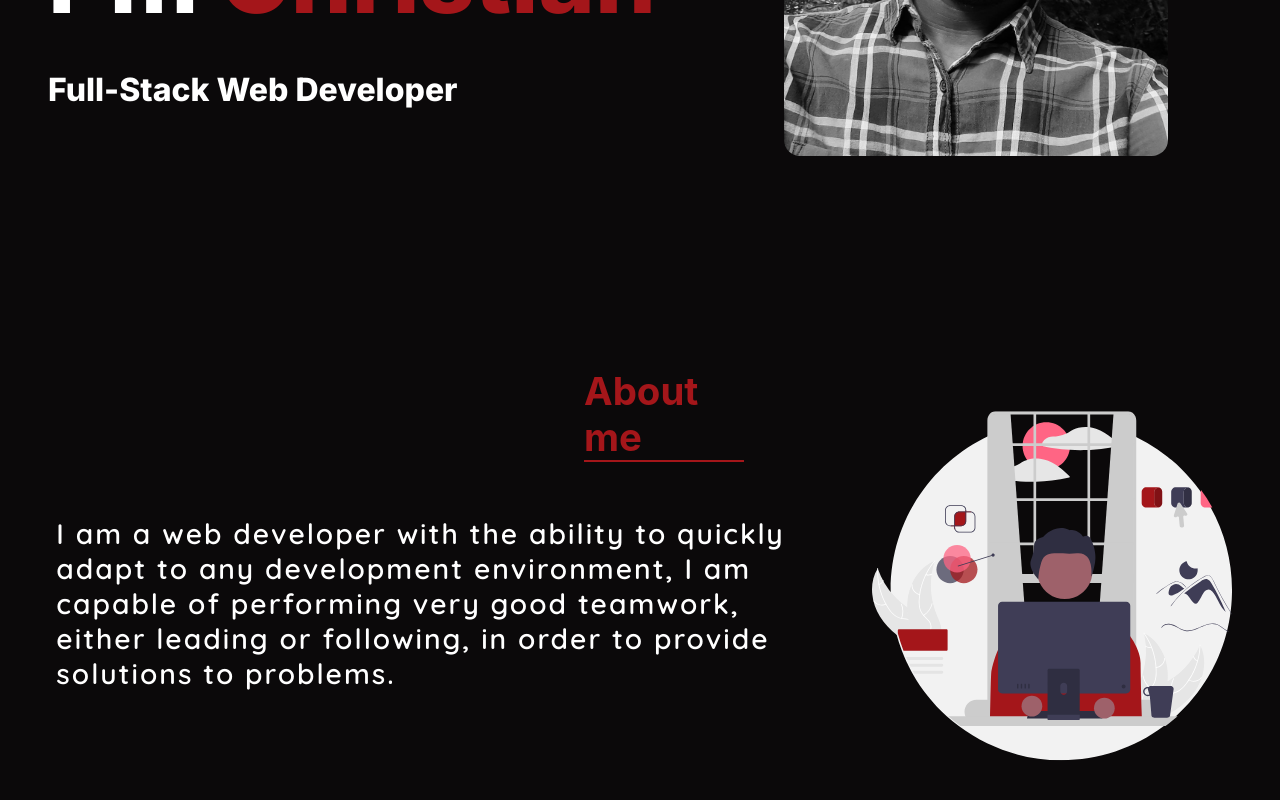
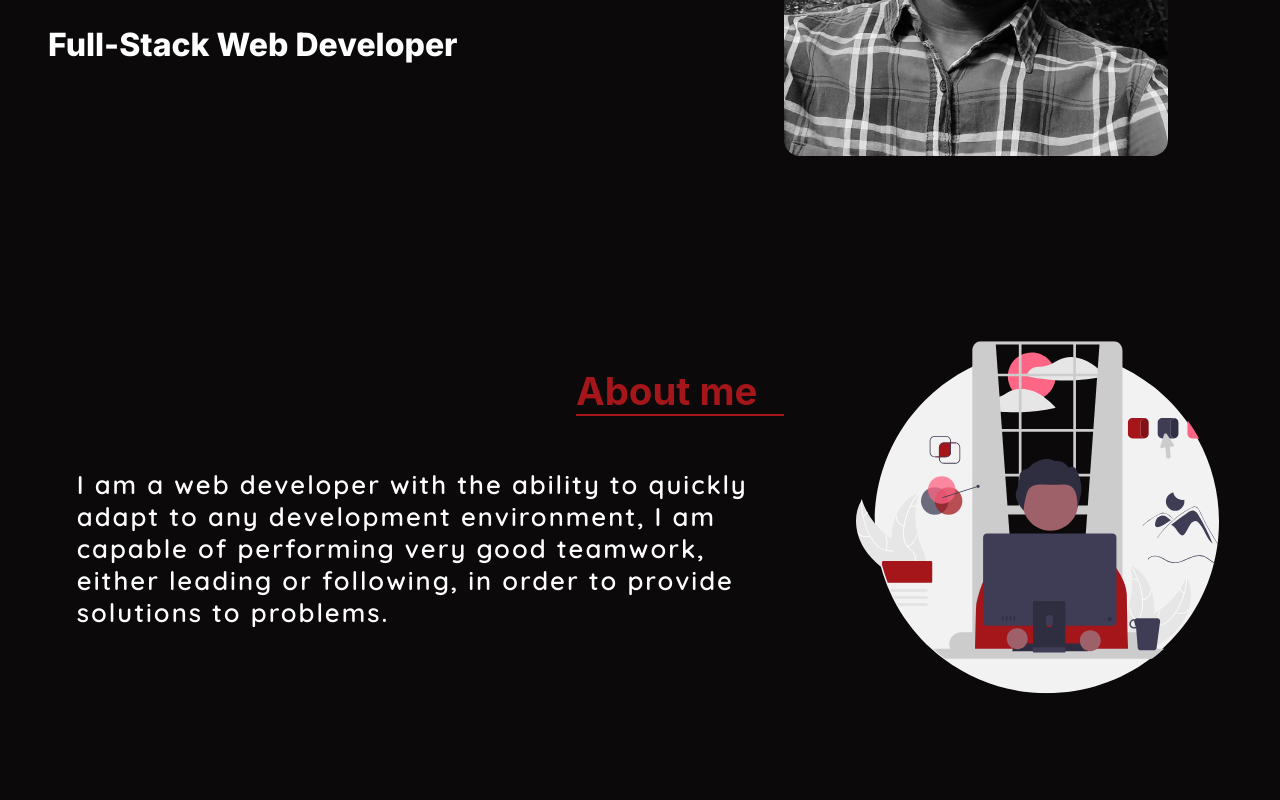
Before and after one commit to Lord-Mugen/Mugen-Portfolio, a React (Create React App) app: page / in a window 1280 px wide. Shown: the part 422-1222 px from the top of the page. Built offline with nearby package versions, Linux system fonts and the light colour scheme.

Commit message:
done with about section for now

```diff
--- a/src/Components/About/About.css
+++ b/src/Components/About/About.css
@@ -56,13 +56,15 @@
 
 .about-image-container{
     position: relative;
+    left: -5%;
     display: inline-block;
     width:clamp(20em, 2vw, 50rem);
 }
 
 .about-image{
-    width: 80%;
-    padding: 1em 2em;
+    width: 90%;
+    position: relative;
+    right: -9%;
 
 }
 
@@ -106,7 +108,7 @@
 @media (min-width: 992px) {
 
     .about-title-container{
-        width: 10em;
+        width: 11em;
         align-items: start;
     }
 
@@ -126,11 +128,89 @@
         width:100%;
         position: relative;
         top: -29%;
-        left: -10%;
+        left: -25%;
     }
 
     .about-image{
         height: 100%;
-        width: 90%;
+        width: 105%;
     }
 }
+
+
+@media (min-width: 1200px) {
+
+
+    .about-title-container{
+        width: 13em;
+        align-items: start;
+        margin-left: 2em;
+    }
+
+
+    .about-me-description{
+        width: 70%;
+        text-align: start;
+        font-size: clamp(1em, 2vw, 3rem);
+        margin-left: 1em;
+    }
+
+    .about-image-container{
+        width:110%;
+        position: relative;
+        top: -29%;
+        left: -40%;
+    }
+
+    .about-image{
+        height: 100%;
+    }
+}
+
+@media (min-width: 1400px) {
+
+    .about-title-container{
+        width: 14em;
+        margin-left: 2em;
+    }
+
+
+    .about-me-description{
+        width: 75%;
+    }
+
+    .about-image-container{
+        width:120%;
+        position: relative;
+        top: -29%;
+        left: -20%;
+    }
+
+    .about-image{
+        height: 95%;
+    }
+}
+
+@media (min-width: 1600px) {
+
+
+    .about-title-container{
+        width: 14em;
+        margin-left: 2em;
+    }
+
+
+    .about-me-description{
+        width: 75%;
+    }
+
+    .about-image-container{
+        position: relative;
+        top: -35%;
+        left: -20%;
+    }
+
+    .about-image{
+        height: 110%;
+    }
+}
--- a/src/Components/Hero/Hero.css
+++ b/src/Components/Hero/Hero.css
@@ -17,6 +17,8 @@
 .hero-image-container{
     width: 14.5em;
     margin-bottom: 2em;
+    position: relative;
+    right: -6%;
 }
 
 .portrait-image{
@@ -29,8 +31,10 @@
 
 .hero-h1{
     color: var(--white);
-    font-size: clamp(1.9rem, 10vw, 3rem);
+    font-size: clamp(1.9rem, 9vw, 3rem);
     font-family: 'Inter', sans-serif;
+    position: relative;
+    top: -30%;
 
 }
 .hero-name{
@@ -41,6 +45,8 @@
     color: var(--white);
     font-size: 1.2rem;
     font-family: 'Inter', sans-serif;
+    position: relative;
+    top: -70%;
 
 }
 
@@ -70,6 +76,8 @@
     .portrait-image{
         border-radius: 1em;
         height: 100%;
+        position: relative;
+        left: -20%;
     }
 
     .hero-text-container{
@@ -192,7 +200,7 @@
         justify-content: flex-end;
     }
     .portrait-image{
-        border-radius: 50%;
+        border-radius: 10%;
         height: 90%;
         width:90%;
     }
```
